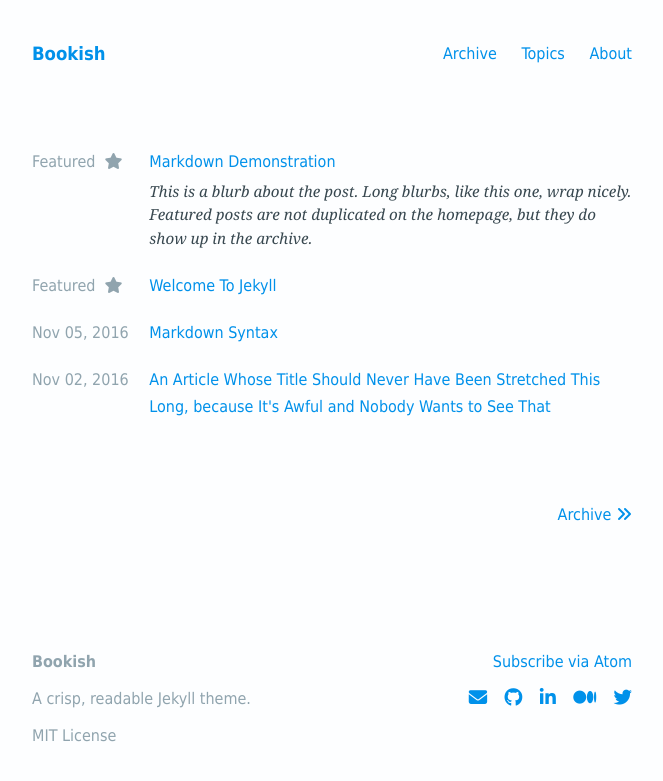
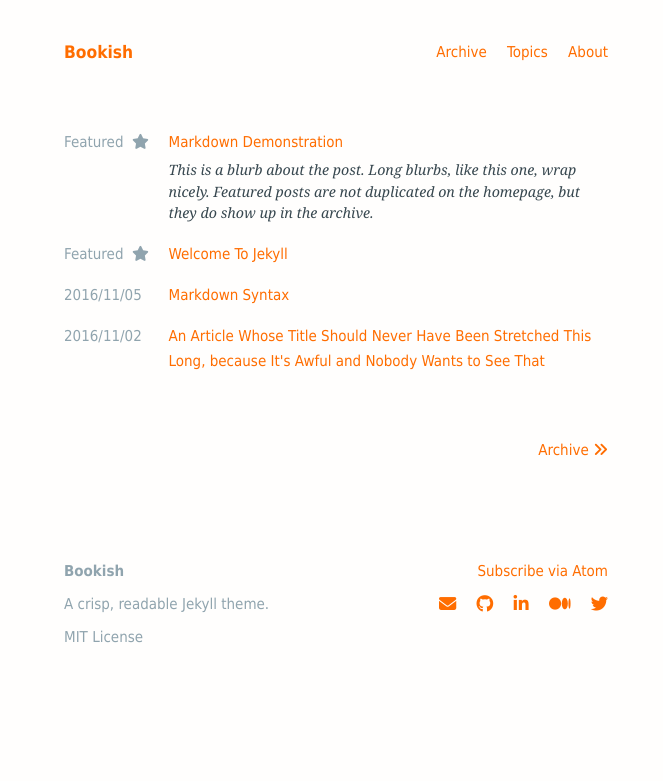
Before and after one commit to Awjin/bookish, a Jekyll site: the page built from index.md, in a window 1280 px wide. Shown: the top 781 px of the page, without its empty margins (288-951 px from the left). Built offline with Jekyll 4.4.1, drawn with Linux system fonts in a browser that asks for light colours; nearby versions of some CDN libraries; some web fonts are replaced.

Commit message:
New color! and whitespace, text refinements

```diff
--- a/_config.yml
+++ b/_config.yml
@@ -9,8 +9,7 @@ baseurl:
     # Can be blank
     # Set this if e.g. you have multiple sites with the same root url
 
-date_format: "%b %d, %Y"
-    # Default: "%b %d, %Y"
+date_format: "%Y/%m/%d"
 
 lang: "en"
     # HTML lang
--- a/_sass/layout.scss
+++ b/_sass/layout.scss
@@ -7,7 +7,7 @@ body {
     font: $font-size-base $font-family-serif;
     color: $color-text-base;
     line-height: $line-height-base;
-    padding: 2.5rem 1.5rem 3.5rem 1.5rem;
+    padding: 2.5rem 1.5rem 3rem 1.5rem;
 }
 
 
@@ -28,14 +28,14 @@ body {
     margin-bottom: $spacing-unit / 4;
 }
 
-@media all and (min-width: $content-width) {
+@media all and (min-width: $content-width + $spacing-unit*2) {
     .grid-row {
         display: table;
         table-layout: fixed;
         width: 100%;
 
-        margin-right: - $spacing-unit;
-        margin-left: - $spacing-unit;
+        margin-right: $spacing-unit * -1;
+        margin-left: $spacing-unit * -1;
         border-spacing: $spacing-unit 0;
     }
 
@@ -109,16 +109,16 @@ body {
 
     .contact-buttons {
         a {
-            margin-top: -0.2rem;
-            padding: 0.3rem 0.4rem 0.4rem 0.4rem;
+            margin-top: -0.15rem;
+            padding: 0.3rem 0.5rem 0.5rem 0.5rem;
             font-size: $font-size-large;
 
             &:first-child {
-                margin-left: -0.4rem;
+                margin-left: -0.5rem;
             }
 
             &:last-child {
-                margin-right: -0.4rem;
+                margin-right: -0.5rem;
             }
         }
     }
--- a/_sass/light/colors.scss
+++ b/_sass/light/colors.scss
@@ -1,7 +1,7 @@
-$color-background:    #FDFEFF;
+$color-background:    #FFFEFD;
 $color-text-base:     #263238;
 $color-text-lighter:  #37474F;
 $color-text-lightest: #90A4AE;
 $color-line:          #CFD8DC;
 $color-fill:          #ECEFF1;
-$color-actionable:    #0091EA;
+$color-actionable:    #FF6D00;
--- a/_sass/markdown.scss
+++ b/_sass/markdown.scss
@@ -33,6 +33,7 @@ h3 {
 h4 {
     margin-top: $margin-top-h4;
     margin-bottom: $spacing-unit;
+    line-height: $line-height-smaller;
     font-size: $font-size-h4;
     font-style: italic;
 }
@@ -110,7 +111,7 @@ a {
  */
 
 blockquote {
-    padding-left: $spacing-unit * 1.5;
+    padding-left: $spacing-unit * 1.25;
 
     p {
         margin-top: $spacing-unit / 2;
@@ -129,8 +130,8 @@ blockquote {
 
 pre {
     overflow-x: auto;
-    padding-bottom: $spacing-unit / 4;
-    padding-left: $spacing-unit * 1.5;
+    padding-bottom: $spacing-unit / 8;
+    padding-left: $spacing-unit * 1.25;
 
     > code {
         padding: 0;
--- a/assets/main.scss
+++ b/assets/main.scss
@@ -1,10 +1,10 @@
 ---
 ---
 
-$font-size-value:       16;
+$font-size-value:       15;
 $line-height-value:     145;
-$content-width:         40rem;
-$spacing-unit:          1.25rem;
+$content-width:         36rem;
+$spacing-unit:          1rem;
 $page-whitespace-small: $spacing-unit * 4;
 $page-whitespace-large: $spacing-unit * 6;
 
@@ -14,8 +14,8 @@ $font-size-base:  ($font-size-value * 1.00) + 0px;
 $font-size-small: ($font-size-value * 0.95) + 0px;
 $font-size-large: ($font-size-value * 1.15) + 0px;
 
-$font-size-h1: 166.0%;
-$font-size-h2: 133.0%;
+$font-size-h1: 150.0%;
+$font-size-h2: 125.0%;
 $font-size-h3: 100.0%;
 $font-size-h4:  97.5%;
 
```
Also changed, not shown: _includes/layout/footer.html (+5 -5 lines).
